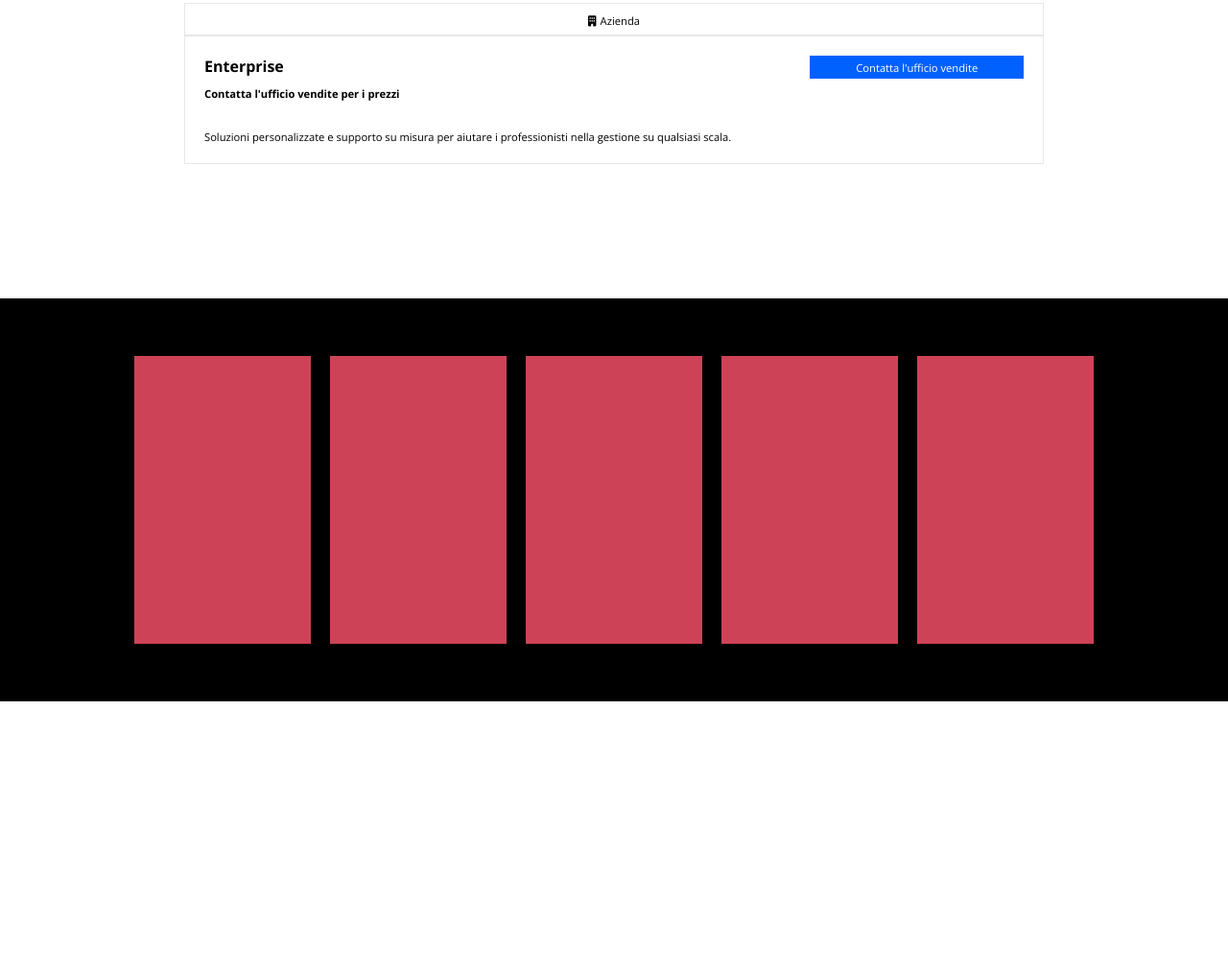
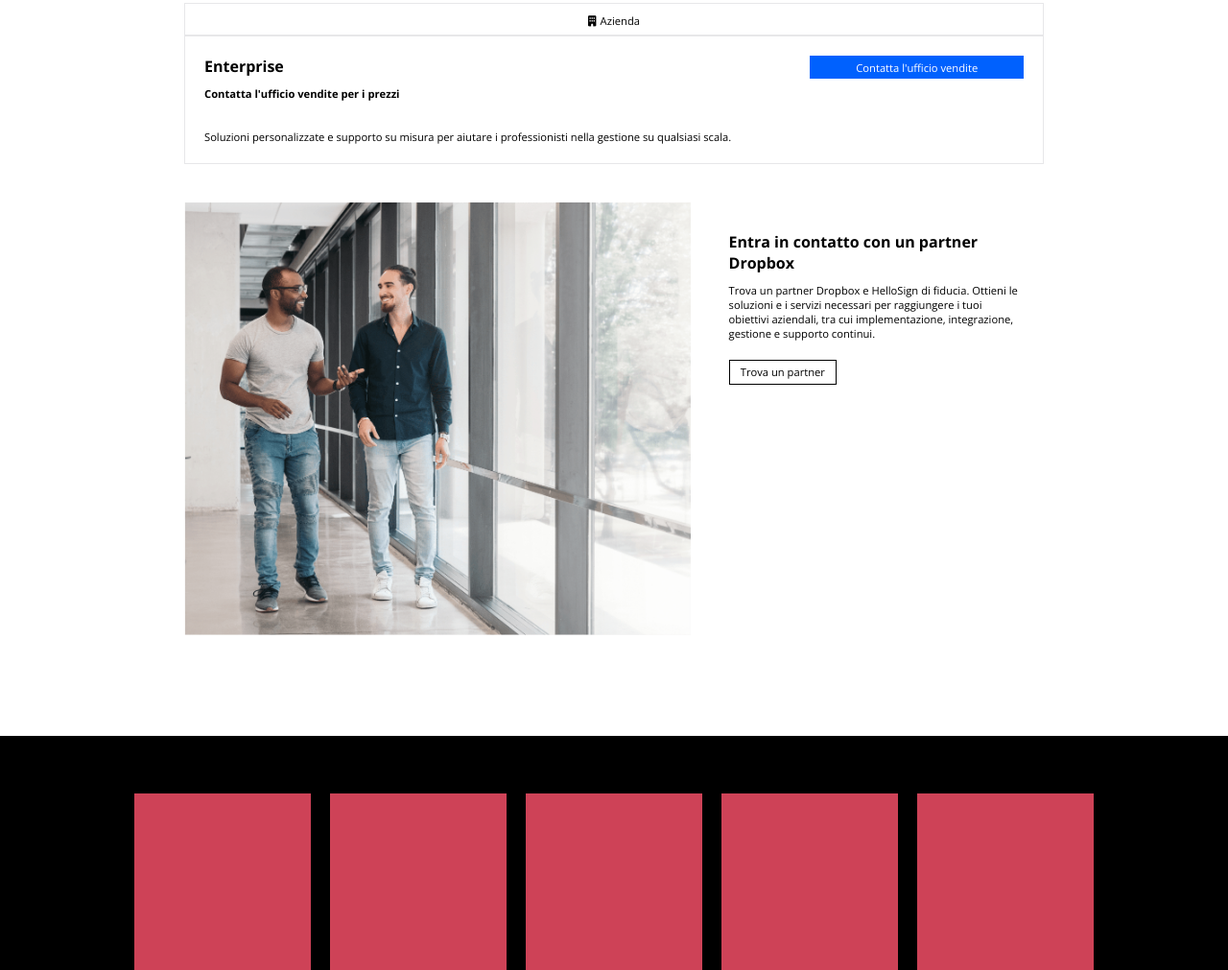
Before and after one commit to federicascognamiglio/htmlcss-dropbox, a plain HTML site: page index.html in a window 1280 px wide. Shown: the part 1536-2547 px from the top of the page at 96% size. Before the commit the page ends 2267 px from the top, so only its background shows below. Drawn offline with nearby package versions, Linux system fonts and the light colour scheme.

Commit message:
feat: partners section completed

```diff
--- a/css/style.css
+++ b/css/style.css
@@ -51,12 +51,20 @@ ul {
     padding: 20px 0;
 }
 
+.ph-20 {
+    padding: 0 20px;
+}
+
 .pt-30 {
     padding-top: 30px;
 }
 
 .pb-10 {
     padding-bottom: 10px;
+}
+
+.pb-20 {
+    padding-bottom: 20px;
 }
 
 .p-20 {
@@ -180,6 +188,10 @@ body {
 .btn-blue {
     background-color: var(--btn-blue-bg);
     color: var(--white-color);
+}
+
+.btn-white {
+    border: 1px solid #000000;
 }
 
 a {
--- a/index.html
+++ b/index.html
@@ -234,19 +234,23 @@
                                     </li>
                                     <li class="flex">
                                         <i class="fa-solid fa-folder text-small"></i>
-                                        <span class="text-small light">Soluzioni personalizzabili per la tua
-                                            azienda</span>
+                                        <span class="text-small light">
+                                            Soluzioni personalizzabili per la tua azienda
+                                        </span>
                                     </li>
                                     <li class="flex">
                                         <i class="fa-solid fa-share-nodes text-small"></i>
-                                        <span class="text-small light">Assistenza personalizzata per aiutare gli
-                                            amministratori in una gestione su larga scala</span>
+                                        <span class="text-small light">
+                                            Assistenza personalizzata per aiutare gli amministratori in una gestione su
+                                            larga scala
+                                        </span>
                                     </li>
                                 </ul>
                             </div>
                             <a class="text-small light button btn-blue" href="">Contattaci</a>
-                            <span class="text-small light block pv-20">oppure <a class="link" href="">aquista
-                                    ora</a></span>
+                            <span class="text-small light block pv-20">oppure
+                                <a class="link" href="">aquista ora</a>
+                            </span>
                             <hr class="hr-small mb-20">
                             <h4 class="text-small pb-10">Punti salienti del piano</h4>
                             <div class="card-list">
@@ -283,28 +287,34 @@
                         <div class="col-70 p-20">
                             <h3 class="text-regular pb-10">Enterprise</h3>
                             <span class="block text-small bold">Contatta l'ufficio vendite per i prezzi</span>
-                            <p class="text-small light pt-30">Soluzioni personalizzate e supporto su misura per aiutare i
-                                professionisti nella gestione
-                                su qualsiasi scala.</p>
+                            <p class="text-small light pt-30">Soluzioni personalizzate e supporto su misura per aiutare
+                                i professionisti nella gestione su qualsiasi scala.
+                            </p>
                         </div>
                         <div class="col-30 p-20">
                             <a class="text-small light button btn-blue" href="">Contatta l'ufficio vendite</a>
                         </div>
                     </div>
                 </div>
+                <!-- /Card Large-->
             </section>
-        </div>
-        <!-- /Card Large-->
-
             <!-- /Plans Cards -->
-        </section>
             <!-- /Subscription Plans Section -->
 
             <!-- Partners Section -->
             <section class="partners-section mt-40">
                 <div class="row">
-                <div class="col-60"></div>
-                <div class="col-40"></div>
+                    <div class="col-60">
+                        <img src="./img/partner.png" alt="Imprenditori camminano in un corridoio vetrato">
+                    </div>
+                    <div class="col-40 pt-30 ph-20">
+                        <h3 class="text-regular pb-10">Entra in contatto con un partner Dropbox</h3>
+                        <p class="text-small light pb-20">Trova un partner Dropbox e HelloSign di fiducia. Ottieni le soluzioni e i servizi necessari
+                            per raggiungere i tuoi obiettivi aziendali, tra cui implementazione, integrazione, gestione
+                            e supporto continui.
+                        </p>
+                        <a class="button btn-white text-small light" href="">Trova un partner</a>
+                    </div>
                 </div>
             </section>
             <!-- Partners Section -->
```
Lines whose indentation alone changed are shown as unchanged.
